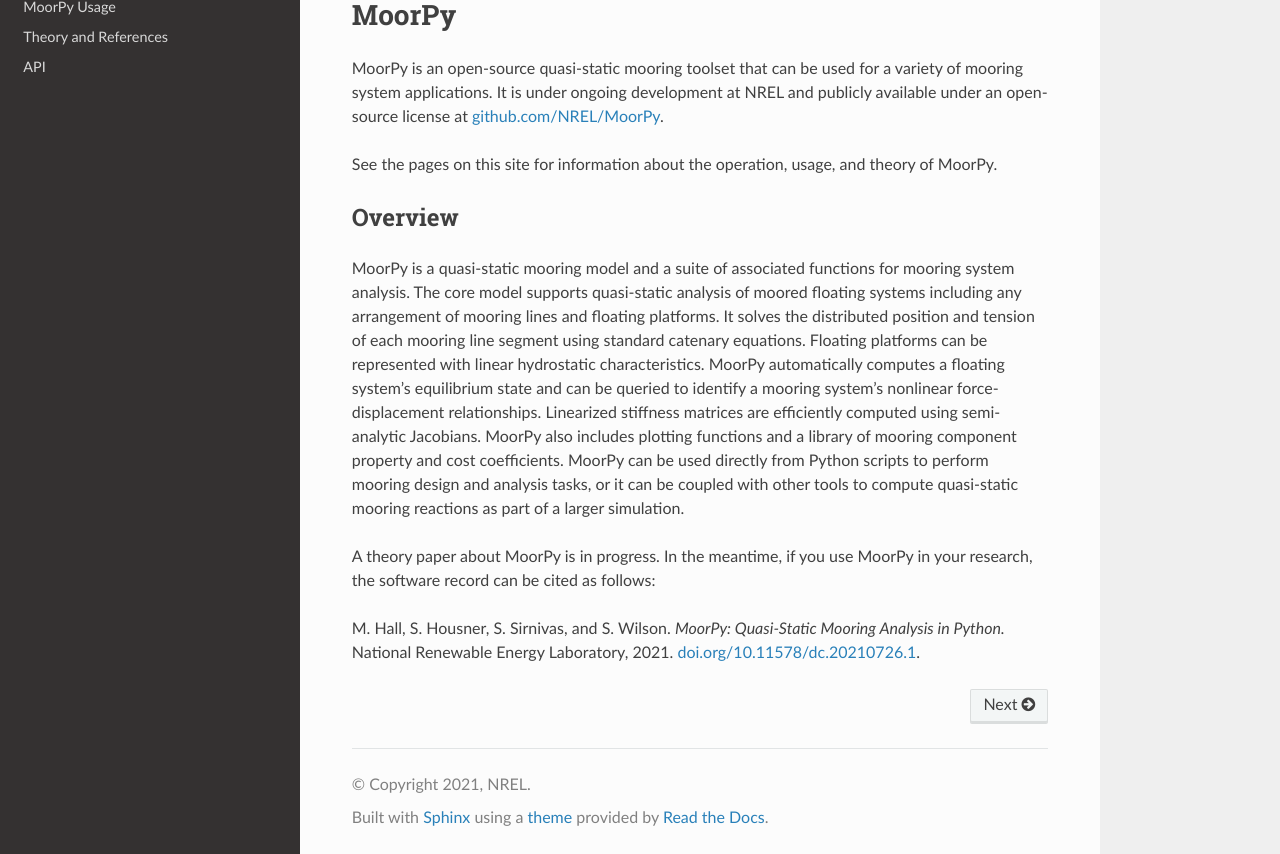
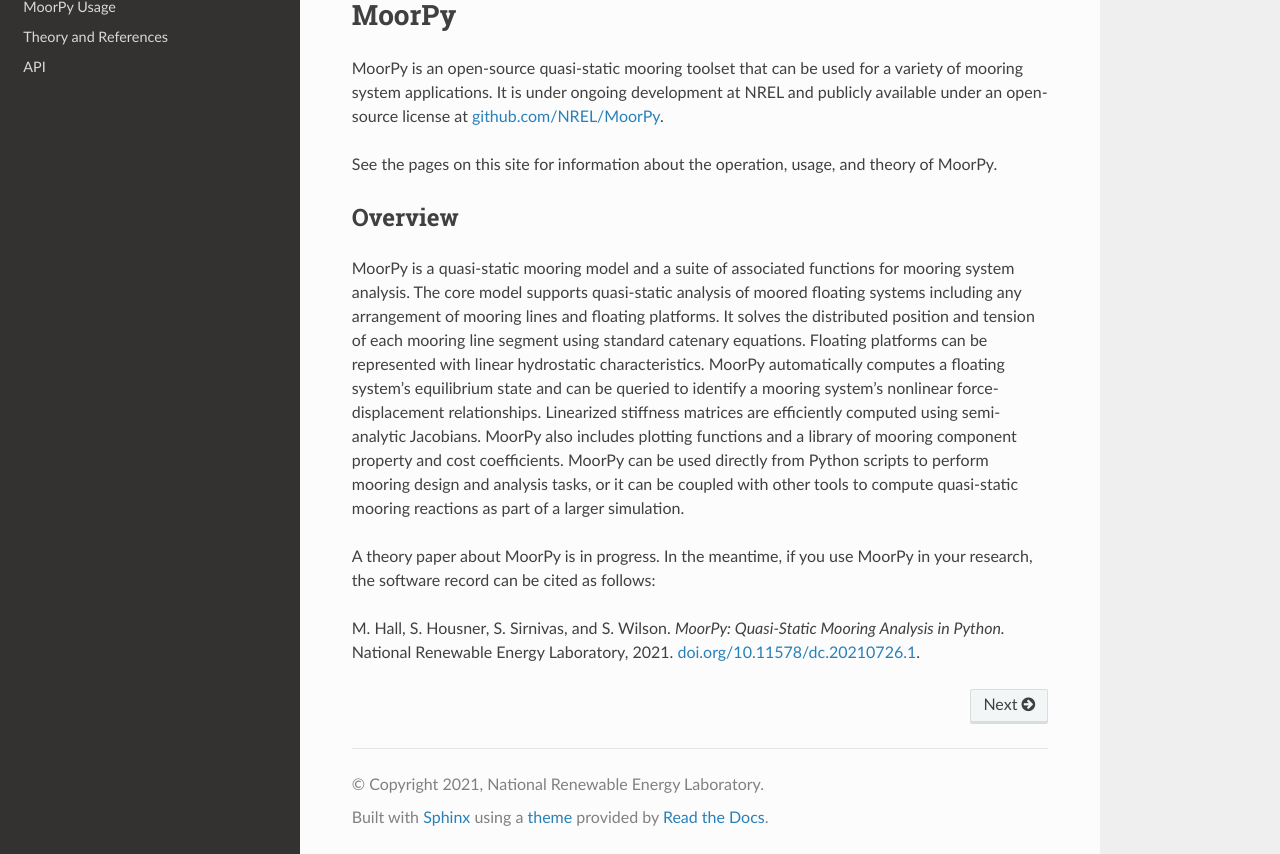
Before and after one commit to NREL/MoorPy, a Sphinx documentation site: the page built from docs/index.rst, in a window 1280 px wide and 1057 px high, cut to the strip 203-1057 px from the top of the window. Built offline with Sphinx 7.4.7 and the Read the Docs theme 2.0.0, drawn with Linux system fonts in a browser that asks for light colours.

```diff
--- a/docs/conf.py
+++ b/docs/conf.py
@@ -20,11 +20,11 @@
 # -- Project information -----------------------------------------------------
 
 project = 'MoorPy'
-copyright = '2021, NREL'
-author = 'NREL'
+copyright = '2021, National Renewable Energy Laboratory'
+author = 'NREL MoorPy team'
 
 # The full version, including alpha/beta/rc tags
-release = '0.9.0'
+release = '0.9.1'
 
 
 # -- General configuration ---------------------------------------------------
```
